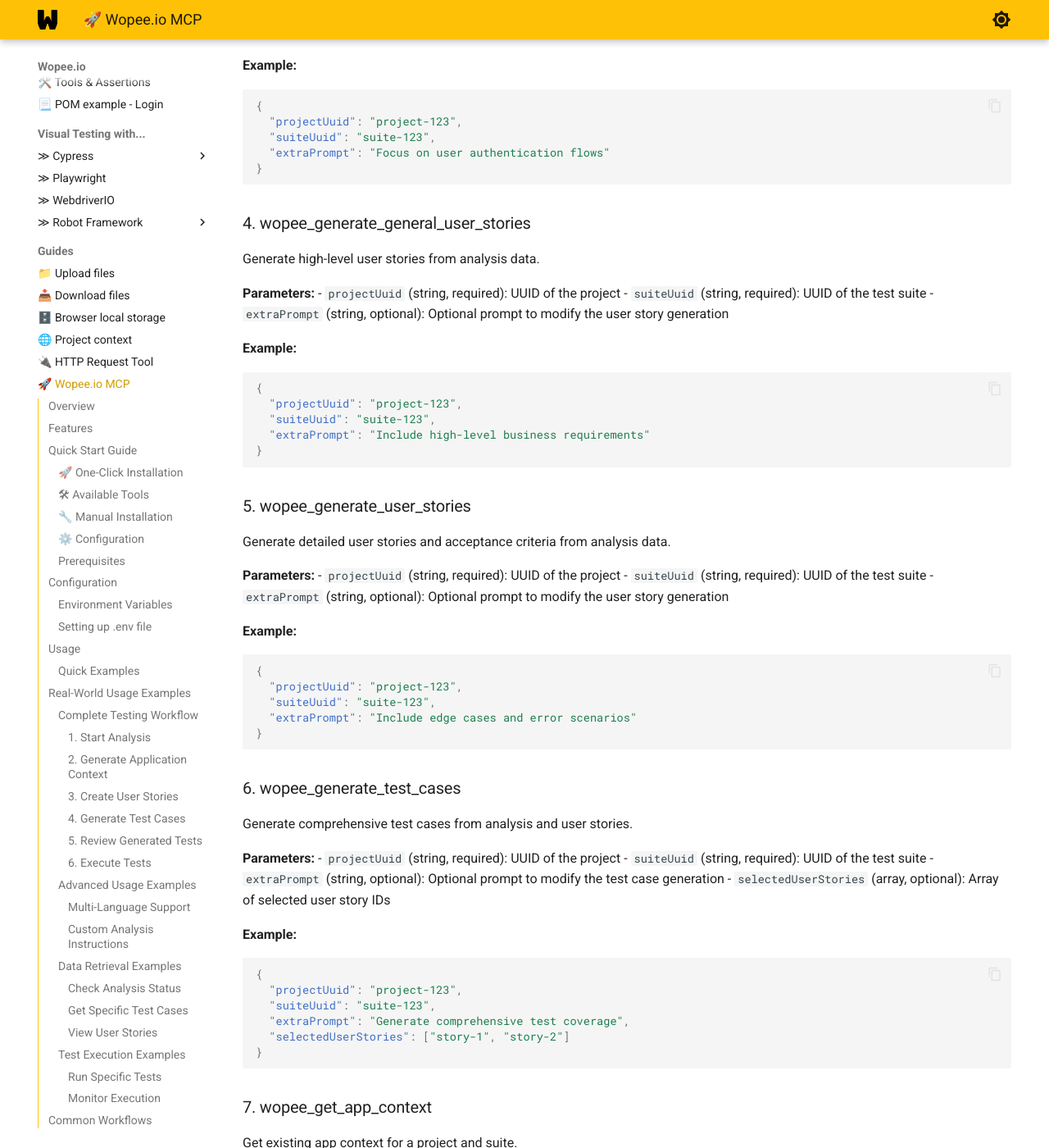
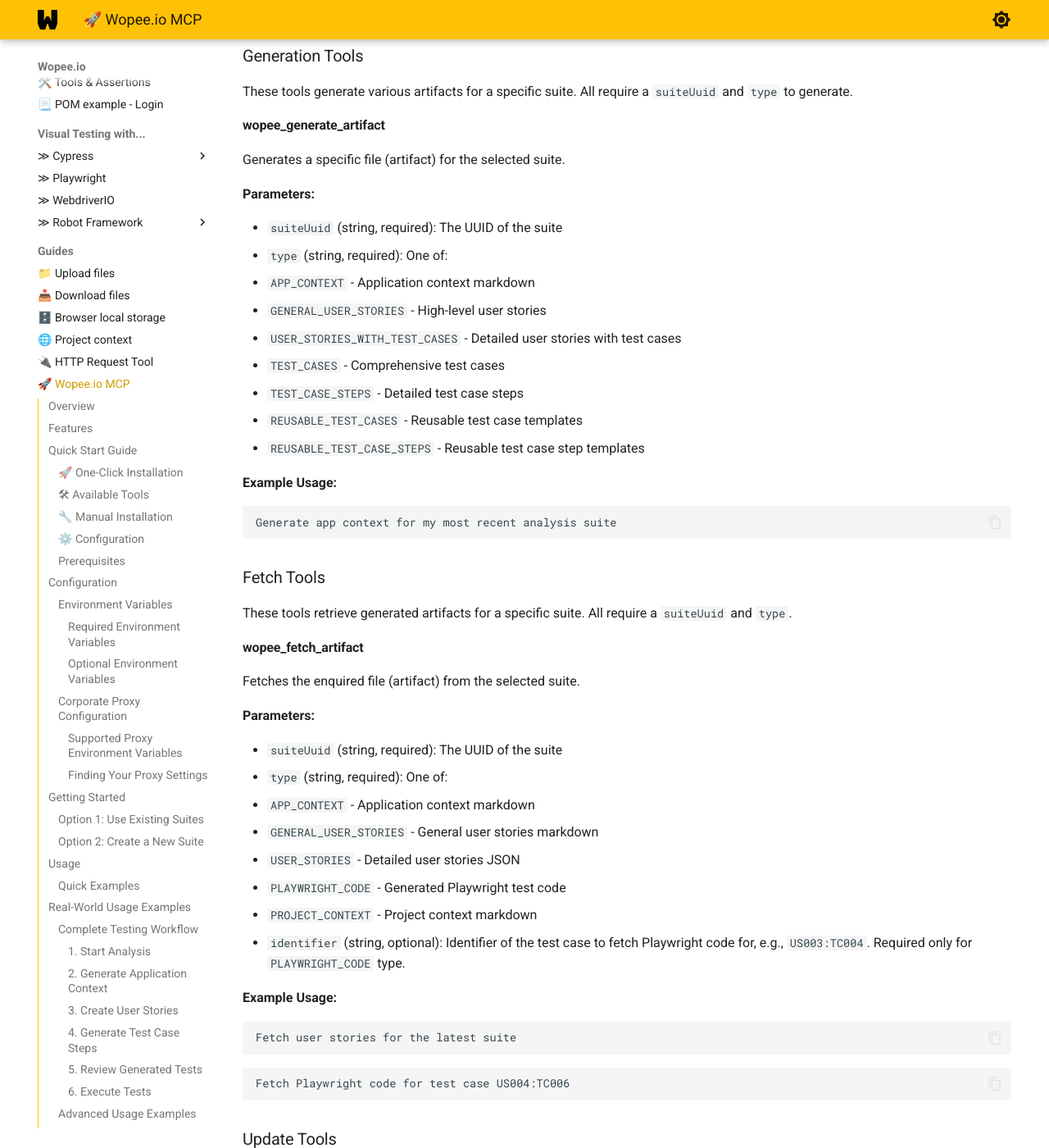
Before and after one commit to autonomous-testing/docs, an MkDocs documentation site: the page built from docs/guides/wopee-mcp.md, in a window 1280 px wide and 1400 px high, scrolled down 8468 px. Shown: the whole window at 82% size. Built offline with MkDocs 1.6.1 and Material for MkDocs 9.7.7, drawn with Linux system fonts in a browser that asks for light colours; some of the changed text lies outside the part shown.

Commit message:
feat: sync wopee mcp guide with package's README

````diff
--- a/docs/guides/wopee-mcp.md
+++ b/docs/guides/wopee-mcp.md
@@ -4,21 +4,17 @@
 
 ## Overview
 
-Wopee.io MCP is a Model Context Protocol server for integrating with the Wopee testing platform. This server provides tools for dispatching analysis, generating app context, user stories, test cases, and running test executions.
+Wopee.io MCP is a Model Context Protocol server for integrating with the Wopee testing platform. This server provides tools for managing analysis suites, generating test cases, user stories, and dispatching autonomous testing agents.
 
 Now, you can use Wopee.io MCP to integrate with your favorite IDE and use Wopee.io AI Agents to increase your productivity and speed up your testing while developing your web app.
 
 ## Features
 
 - **Dispatch Analysis**: Start analysis of web applications to understand their structure and behavior
-- **Dispatch Agent**: Execute tests for specific projects and suites
-- **Generate App Context**: Create detailed application context based on analysis results
-- **Generate General User Stories**: Generate high-level user stories from analysis data
-- **Generate User Stories**: Generate detailed user stories and acceptance criteria from analysis data
-- **Generate Test Cases**: Generate comprehensive test cases from analysis and user stories
-- **Get App Context**: Retrieve existing app context for a project and suite
-- **Get User Stories**: Retrieve existing user stories for a project and suite
-- **Get Test Cases**: Retrieve existing test cases for a project and suite
+- **Dispatch Agent**: Execute tests for specific suites with autonomous testing agents
+- **Generate Artifacts**: Create app context, user stories, test cases, and more from analysis results
+- **Fetch Artifacts**: Retrieve existing app context, user stories, test cases, and Playwright code
+- **Update Artifacts**: Modify existing artifacts for a specific suite
 - **Fetch Analysis Suites**: Fetch all analysis suites for a project
 
 ## Quick Start Guide
@@ -26,24 +22,21 @@
 ### 🚀 One-Click Installation
 
 **For VS Code / Cursor:**
+
 1. `Ctrl+Shift+P` → "MCP: Install Server"
 2. Enter: `wopee-mcp`
-3. Add your API key into .env file
+3. Configure your environment variables in the MCP config
 
 ### 🛠 Available Tools
 
-| Tool | Purpose | Example |
-|------|---------|---------|
-| `wopee_dispatch_analysis` | Start app analysis | `@wopee wopee_dispatch_analysis Project UUID: project-123` |
-| `wopee_dispatch_agent` | Execute tests | `@wopee wopee_dispatch_agent Project UUID: project-123 Suite UUID: suite-123` |
-| `wopee_generate_app_context` | Generate app context | `@wopee wopee_generate_app_context Project UUID: project-123 Suite UUID: suite-123` |
-| `wopee_generate_general_user_stories` | Generate general user stories | `@wopee wopee_generate_general_user_stories Project UUID: project-123 Suite UUID: suite-123` |
-| `wopee_generate_user_stories` | Generate detailed user stories | `@wopee wopee_generate_user_stories Project UUID: project-123 Suite UUID: suite-123` |
-| `wopee_generate_test_cases` | Generate test cases | `@wopee wopee_generate_test_cases Project UUID: project-123 Suite UUID: suite-123` |
-| `wopee_get_app_context` | Get existing app context | `@wopee wopee_get_app_context Project UUID: project-123 Suite UUID: suite-123` |
-| `wopee_get_user_stories` | Get existing user stories | `@wopee wopee_get_user_stories Project UUID: project-123 Suite UUID: suite-123` |
-| `wopee_get_test_cases` | Get existing test cases | `@wopee wopee_get_test_cases Project UUID: project-123 Suite UUID: suite-123` |
-| `wopee_fetch_analysis_suites` | Fetch all analysis suites | `@wopee wopee_fetch_analysis_suites Project UUID: project-123` |
+| Tool                          | Purpose                   | Example                                                                     |
+| ----------------------------- | ------------------------- | --------------------------------------------------------------------------- |
+| `wopee_fetch_analysis_suites` | Fetch all analysis suites | `Fetch all existing analysis suites for my project`                         |
+| `wopee_dispatch_analysis`     | Start app analysis        | `Dispatch a new analysis suite`                                             |
+| `wopee_generate_artifact`     | Generate artifacts        | `Generate app context for my most recent analysis suite`                    |
+| `wopee_fetch_artifact`        | Fetch existing artifacts  | `Fetch user stories for the latest suite`                                   |
+| `wopee_update_artifact`       | Update existing artifacts | `Update app context file for the most recent suite`                         |
+| `wopee_dispatch_agent`        | Execute tests             | `Dispatch agent for my latest suite's user story US001 and test case TC003` |
 
 ### 🔧 Manual Installation
 
@@ -53,10 +46,20 @@
 
 ### ⚙️ Configuration
 
-Set environment variables:
-```bash
-export WOPEE_API_KEY=your_api_key_here
-export WOPEE_PROJECT_UUID=your_project_uuid_here
+Add the Wopee MCP server to your MCP configuration:
+
+```json
+{
+  "mcpServers": {
+    "wopee": {
+      "command": "npx wopee-mcp",
+      "env": {
+        "WOPEE_PROJECT_UUID": "your-project-uuid-here",
+        "WOPEE_API_KEY": "your-api-key-here"
+      }
+    }
+  }
+}
 ```
 
 ### Prerequisites
@@ -64,68 +67,106 @@
 Before using the Wopee MCP server, ensure you have:
 
 1. **VS Code** with the MCP extension installed, or **Cursor** ... or even could be used with ChatGPT or Claude or any other AI agent that supports MCP.
-2. A **Wopee API key** from [wopee.io](https://wopee.io)
+2. A **Wopee API key** from [cmd.wopee.io](https://cmd.wopee.io) (in your project's settings)
 3. **Node.js 18+** installed on your system
 
 ## Configuration
 
-The server loads configuration from a `.env` file in the project root directory (where `package.json` is located).
-
 ### Environment Variables
 
-- `WOPEE_API_KEY` (required): Your Wopee API key
-- `WOPEE_PROJECT_UUID` (required): Your Wopee project UUID
-- `WOPEE_API_URL` (optional): Wopee API endpoint (defaults to `https://api.wopee.io/`)
+#### Required Environment Variables
 
-### Setting up .env file
+- **`WOPEE_PROJECT_UUID`** - Your Wopee project UUID. This identifies which project you're working with.
+- **`WOPEE_API_KEY`** - Your Wopee API key. You can create one at [cmd.wopee.io](https://cmd.wopee.io), in your project's settings.
 
-1. **Copy the example file:**
-   ```bash
-   cp env.example .env
-   ```
+#### Optional Environment Variables
 
-2. **Edit the .env file in the project root:**
-   ```bash
-   # Wopee API Configuration
-   WOPEE_API_KEY=your_actual_api_key_here
-   WOPEE_PROJECT_UUID=your_project_uuid_here
-   WOPEE_API_URL=https://api.dev.wopee.io/
-   ```
+- **`WOPEE_API_URL`** - The Wopee API endpoint URL. Should be specified only for testing/development purposes.
 
-3. **For MCP integration, update your `mcp.json`:**
-   ```json
-   {
-     "mcpServers": {
-       "wopee": {
-         "command": "npx",
-         "args": ["wopee-mcp@latest"],
-         "env": {}
-       }
-     }
-   }
-   ```
+### Corporate Proxy Configuration
 
-   **Note:** The server automatically loads API keys from the `.env` file in the project root. No need to hardcode them in the MCP configuration.
+If you're behind a corporate proxy/VPN and experiencing connection timeouts, you can configure proxy settings using standard environment variables:
+
+```json
+{
+  "mcpServers": {
+    "wopee": {
+      "command": "npx wopee-mcp",
+      "env": {
+        "WOPEE_PROJECT_UUID": "your-project-uuid-here",
+        "WOPEE_API_KEY": "your-api-key-here",
+        "HTTPS_PROXY": "http://your-proxy-server:8080"
+      }
+    }
+  }
+}
+```
+
+#### Supported Proxy Environment Variables
+
+- **`HTTPS_PROXY`** or **`https_proxy`** - Proxy server URL for HTTPS connections (recommended)
+- **`HTTP_PROXY`** or **`http_proxy`** - Fallback proxy server URL
+
+#### Finding Your Proxy Settings
+
+If you're unsure about your proxy settings, check your VS Code settings (`settings.json`) for `http.proxy` value, or consult your IT department. Common corporate proxy formats:
+
+- `http://proxy.company.com:8080`
+- `http://10.x.x.x:8080`
+- `http://username:password@proxy.company.com:8080` (if authentication is required)
+
+## Getting Started
+
+Most tools in this MCP server require a `suiteUuid` to operate. You have two options to get started:
+
+### Option 1: Use Existing Suites
+
+Start by fetching your existing analysis suites:
+
+```
+Use the wopee_fetch_analysis_suites tool to retrieve all available suites for your project.
+```
+
+This will return a list of all analysis suites with their UUIDs, which you can then use with other tools.
+
+### Option 2: Create a New Suite
+
+If you don't have any suites yet, create a fresh analysis suite:
+
+```
+Use the wopee_dispatch_analysis tool to create and dispatch a new analysis/crawling suite.
+```
+
+This will create a new suite and return its UUID, which you can use for subsequent operations.
 
 ## Usage
 
-Once configured, you can use the Wopee tools in your chat interface. Simply type `@wopee` followed by the tool name and required parameters.
+Once configured, you can use the Wopee tools in your chat interface. Simply describe what you want to do in natural language.
 
 ### Quick Examples
 
-**Start Analysis:**
+**Fetch Analysis Suites:**
+
 ```
-@wopee wopee_dispatch_analysis Project UUID: project-123
+Fetch all existing analysis suites for my project
 ```
 
-**Generate Test Cases:**
+**Start Analysis:**
+
 ```
-@wopee wopee_generate_test_cases Project UUID: project-123 Suite UUID: suite-123
+Dispatch a new analysis suite
+```
+
+**Generate Artifacts:**
+
+```
+Generate app context for my most recent analysis suite
 ```
 
 **Execute Tests:**
+
 ```
-@wopee wopee_dispatch_agent Project UUID: project-123 Suite UUID: suite-123
+Dispatch agent for my latest suite's user story US001 and test case TC003
 ```
 
 ## Real-World Usage Examples
@@ -135,31 +176,37 @@
 Here's a typical workflow from analysis to test execution:
 
 #### 1. Start Analysis
+
 ```
 Dispatch analysis
 ```
 
 #### 2. Generate Application Context
+
 ```
 Generate app context
 ```
 
 #### 3. Create User Stories
+
 ```
-Generate user stories
+Generate user stories with test cases
 ```
 
-#### 4. Generate Test Cases
+#### 4. Generate Test Case Steps
+
 ```
-Generate test cases
+Generate test case steps
 ```
 
 #### 5. Review Generated Tests
+
 ```
 Give me all the generated tests in tabular format
 ```
 
 #### 6. Execute Tests
+
 ```
 Dispatch agent to run test TC001 from US001
 ```
@@ -167,6 +214,7 @@
 ### Advanced Usage Examples
 
 #### Multi-Language Support
+
 ```
 Generate user stories with additional instructions: "All outputs has to be in Portuguese language"
 ```
@@ -176,6 +224,7 @@
 ```
 
 #### Custom Analysis Instructions
+
 ```
 Dispatch analysis with additional instructions: "All outputs has to be in Czech Language"
 ```
@@ -187,6 +236,7 @@
 ### Data Retrieval Examples
 
 #### Check Analysis Status
+
 ```
 What is the status of my analysis?
 ```
@@ -196,6 +246,7 @@
 ```
 
 #### Get Specific Test Cases
+
 ```
 Give me all tests from the A001
 ```
@@ -205,6 +256,7 @@
 ```
 
 #### View User Stories
+
 ```
 Give me a list of the user stories in bullet points format
 ```
@@ -216,6 +268,7 @@
 ### Test Execution Examples
 
 #### Run Specific Tests
+
 ```
 Dispatch all tests for user story US001
 ```
@@ -225,6 +278,7 @@
 ```
 
 #### Monitor Execution
+
 ```
 What about now?
 ```
@@ -236,13 +290,16 @@
 ## Common Workflows
 
 ### 1. New Project Setup
+
 1. **Dispatch analysis** for your application
 2. **Generate app context** to understand the application
-3. **Generate user stories** based on analysis
-4. **Generate test cases** from user stories
-5. **Review and organize** the generated content
+3. **Generate general user stories** for high-level overview
+4. **Generate user stories with test cases** based on analysis
+5. **Generate test case steps** for detailed test execution
+6. **Review and organize** the generated content
 
 ### 2. Test Execution Workflow
+
 1. **Check available tests** in your analysis
 2. **Select specific tests** to execute
 3. **Dispatch agent** to run selected tests
@@ -250,6 +307,7 @@
 5. **Review test outcomes** and iterate
 
 ### 3. Multi-Analysis Comparison
+
 1. **Fetch all analysis suites** for your project
 2. **Compare test cases** from different analyses
 3. **Check statuses** of all analyses
@@ -258,224 +316,192 @@
 ## Tips and Best Practices
 
 ### 1. Use Descriptive Analysis Names
+
 - Include the application name and version
 - Add date or iteration information
 - Example: `"E-commerce App v2.1 - Payment Testing"`
 
 ### 2. Provide Clear Instructions
+
 - Be specific about language requirements
 - Include focus areas for testing
 - Example: `"Focus on user authentication and payment flows"`
 
 ### 3. Monitor Progress
+
 - Check analysis status regularly
 - Wait for completion before proceeding
 - Use status queries to track progress
 
 ### 4. Organize by Analysis
+
 - Keep related tests in the same analysis
 - Use consistent naming conventions
 - Document analysis purposes
 
 ### 5. Test Execution
+
 - Start with single test cases
 - Monitor execution status
 - Scale up to multiple tests once stable
 
 ## Available Tools
 
-### 1. wopee_dispatch_analysis
+### Suite Management
 
-Start a new analysis for a given URL.
+#### wopee_fetch_analysis_suites
+
+Fetches all analysis suites for your project. This is a good starting point to see what suites are available.
+
+- **Returns:** Array of analysis suites with their UUIDs, names, statuses, and metadata
+
+**Example Usage:**
+
+```
+Fetch all existing analysis suites for my project
+```
+
+#### wopee_dispatch_analysis
+
+Creates and dispatches a new analysis/crawling suite for your project. Use this to start a fresh analysis session.
+
+- **Returns:** Success message with the created suite information
+
+**Example Usage:**
+
+```
+Dispatch a new analysis suite
+```
+
+### Generation Tools
+
+These tools generate various artifacts for a specific suite. All require a `suiteUuid` and `type` to generate.
+
+#### wopee_generate_artifact
+
+Generates a specific file (artifact) for the selected suite.
 
 **Parameters:**
-- `projectUuid` (string, required): UUID of the project
-- `iterations` (number, required): Number of analysis iterations
-- `suiteAnalysisConfig` (object, required): Configuration for the analysis
 
-**Example:**
-```json
-{
-  "projectUuid": "project-123",
-  "iterations": 5,
-  "suiteAnalysisConfig": {
-    "startingUrl": "https://example.com",
-    "username": "testuser",
-    "password": "testpass",
-    "cookiesPreference": "ACCEPT_ALL"
-  }
-}
+- `suiteUuid` (string, required): The UUID of the suite
+- `type` (string, required): One of:
+  - `APP_CONTEXT` - Application context markdown
+  - `GENERAL_USER_STORIES` - High-level user stories
+  - `USER_STORIES_WITH_TEST_CASES` - Detailed user stories with test cases
+  - `TEST_CASES` - Comprehensive test cases
+  - `TEST_CASE_STEPS` - Detailed test case steps
+  - `REUSABLE_TEST_CASES` - Reusable test case templates
+  - `REUSABLE_TEST_CASE_STEPS` - Reusable test case step templates
+
+**Example Usage:**
+
+```
+Generate app context for my most recent analysis suite
 ```
 
-### 2. wopee_dispatch_agent
+### Fetch Tools
 
-Execute tests for specific projects and suites.
+These tools retrieve generated artifacts for a specific suite. All require a `suiteUuid` and `type`.
+
+#### wopee_fetch_artifact
+
+Fetches the enquired file (artifact) from the selected suite.
 
 **Parameters:**
-- `projectUuid` (string, required): UUID of the project
-- `suiteUuid` (string, required): UUID of the test suite
-- `analysisIdentifier` (string, required): Analysis identifier
-- `testCases` (array, required): Array of test cases to execute
 
-**Example:**
-```json
-{
-  "projectUuid": "project-123",
-  "suiteUuid": "suite-123",
-  "analysisIdentifier": "analysis-123",
-  "testCases": [
-    {
-      "testCaseId": "test-1",
-      "userStoryId": "story-1"
-    }
-  ]
-}
+- `suiteUuid` (string, required): The UUID of the suite
+- `type` (string, required): One of:
+  - `APP_CONTEXT` - Application context markdown
+  - `GENERAL_USER_STORIES` - General user stories markdown
+  - `USER_STORIES` - Detailed user stories JSON
+  - `PLAYWRIGHT_CODE` - Generated Playwright test code
+  - `PROJECT_CONTEXT` - Project context markdown
+- `identifier` (string, optional): Identifier of the test case to fetch Playwright code for, e.g., `US003:TC004`. Required only for `PLAYWRIGHT_CODE` type.
+
+**Example Usage:**
+
+```
+Fetch user stories for the latest suite
 ```
 
-### 3. wopee_generate_app_context
+```
+Fetch Playwright code for test case US004:TC006
+```
 
-Generate application context based on analysis results.
+### Update Tools
+
+These tools are used to update or set certain files (artifacts) for a specific suite.
+
+#### wopee_update_artifact
+
+Updates/replaces existing file (artifact) for a specific suite.
 
 **Parameters:**
-- `projectUuid` (string, required): UUID of the project
-- `suiteUuid` (string, required): UUID of the test suite
-- `extraPrompt` (string, optional): Optional prompt to modify the app context generation
 
-**Example:**
-```json
-{
-  "projectUuid": "project-123",
-  "suiteUuid": "suite-123",
-  "extraPrompt": "Focus on user authentication flows"
-}
+- `suiteUuid` (string, required): The UUID of the suite
+- `type` (string, required): One of:
+  - `APP_CONTEXT` - Application context markdown
+  - `GENERAL_USER_STORIES` - General user stories markdown
+  - `USER_STORIES` - Detailed user stories JSON
+  - `PLAYWRIGHT_CODE` - Generated Playwright test code
+  - `PROJECT_CONTEXT` - Project context markdown
+- `content` (string, required): Markdown content for `APP_CONTEXT`, `GENERAL_USER_STORIES` and `PROJECT_CONTEXT`, structured JSON for `USER_STORIES`
+- `identifier` (string, optional): Identifier of the test case to update Playwright code for, e.g., `US003:TC004`. Required only for `PLAYWRIGHT_CODE` type.
+
+**Example Usage:**
+
+```
+Update app context file for the most recent suite with this content: <YourMarkdown>
 ```
 
-### 4. wopee_generate_general_user_stories
+### Agent Testing
 
-Generate high-level user stories from analysis data.
+#### wopee_dispatch_agent
+
+Dispatches an autonomous testing agent to execute test cases for a selected suite.
 
 **Parameters:**
-- `projectUuid` (string, required): UUID of the project
-- `suiteUuid` (string, required): UUID of the test suite
-- `extraPrompt` (string, optional): Optional prompt to modify the user story generation
 
-**Example:**
-```json
-{
-  "projectUuid": "project-123",
-  "suiteUuid": "suite-123",
-  "extraPrompt": "Include high-level business requirements"
-}
+- `suiteUuid` (string, required): The UUID of the suite containing the test cases
+- `analysisIdentifier` (string, required): The analysis identifier for the suite
+- `testCases` (array, required): Array of test case objects to execute, each containing:
+  - `testCaseId` (string): The ID of the test case (e.g., `TC001`)
+  - `userStoryId` (string): The ID of the associated user story (e.g., `US001`)
+
+**Example Usage:**
+
+```
+Dispatch agent for my latest suite's user story US001 and test case TC003
 ```
 
-### 5. wopee_generate_user_stories
+## Typical Workflow
 
-Generate detailed user stories and acceptance criteria from analysis data.
+1. **Start with a suite:**
 
-**Parameters:**
-- `projectUuid` (string, required): UUID of the project
-- `suiteUuid` (string, required): UUID of the test suite
-- `extraPrompt` (string, optional): Optional prompt to modify the user story generation
+   - Use `wopee_fetch_analysis_suites` to see existing suites, OR
+   - Use `wopee_dispatch_analysis` to create a new suite
 
-**Example:**
-```json
-{
-  "projectUuid": "project-123",
-  "suiteUuid": "suite-123",
-  "extraPrompt": "Include edge cases and error scenarios"
-}
-```
+2. **Generate artifacts:**
 
-### 6. wopee_generate_test_cases
+   - Generate app context: `wopee_generate_artifact` with `APP_CONTEXT`
+   - Generate general user stories: `wopee_generate_artifact` with `GENERAL_USER_STORIES`
+   - Generate user stories with test cases: `wopee_generate_artifact` with `USER_STORIES_WITH_TEST_CASES`
+   - Generate reusable test cases: `wopee_generate_artifact` with `REUSABLE_TEST_CASES`
+   - Generate reusable test case steps: `wopee_generate_artifact` with `REUSABLE_TEST_CASE_STEPS`
+   - Generate test case steps: `wopee_generate_artifact` with `TEST_CASE_STEPS`
 
-Generate comprehensive test cases from analysis and user stories.
+3. **Fetch generated content:**
 
-**Parameters:**
-- `projectUuid` (string, required): UUID of the project
-- `suiteUuid` (string, required): UUID of the test suite
-- `extraPrompt` (string, optional): Optional prompt to modify the test case generation
-- `selectedUserStories` (array, optional): Array of selected user story IDs
+   - Use `wopee_fetch_artifact` to retrieve generated markdown/JSON files
 
-**Example:**
-```json
-{
-  "projectUuid": "project-123",
-  "suiteUuid": "suite-123",
-  "extraPrompt": "Generate comprehensive test coverage",
-  "selectedUserStories": ["story-1", "story-2"]
-}
-```
+4. **Run tests:**
+   - Use `wopee_dispatch_agent` to execute test cases with the autonomous testing agent
 
-### 7. wopee_get_app_context
+## Notes
 
-Get existing app context for a project and suite.
-
-**Parameters:**
-- `projectUuid` (string, required): UUID of the project
-- `suiteUuid` (string, required): UUID of the test suite
-
-**Example:**
-```json
-{
-  "projectUuid": "project-123",
-  "suiteUuid": "suite-123"
-}
-```
-
-### 8. wopee_get_user_stories
-
-Get existing user stories for a project and suite.
-
-**Parameters:**
-- `projectUuid` (string, required): UUID of the project
-- `suiteUuid` (string, required): UUID of the test suite
-
-**Example:**
-```json
-{
-  "projectUuid": "project-123",
-  "suiteUuid": "suite-123"
-}
-```
-
-### 9. wopee_get_test_cases
-
-Get existing test cases for a project and suite.
-
-**Parameters:**
-- `projectUuid` (string, required): UUID of the project
-- `suiteUuid` (string, required): UUID of the test suite
-
-**Example:**
-```json
-{
-  "projectUuid": "project-123",
-  "suiteUuid": "suite-123"
-}
-```
-
-### 10. wopee_fetch_analysis_suites
-
-Fetch all analysis suites for a given project.
-
-**Parameters:**
-- `projectUuid` (string, required): UUID of the project
-
-**Example:**
-```json
-{
-  "projectUuid": "project-123"
-}
-```
-
-**Response:**
-Returns an array of analysis suites with detailed information including:
-- Suite UUID, name, and type
-- Upload and execution status
-- Analysis identifier
-- Suite running status
-- Generation state for app context, user stories, and test cases
-- Creation and update timestamps
+- Most tools require a `suiteUuid`. Always start by fetching or creating a suite.
+- `wopee_dispatch_analysis` tool will go through the whole cycle of processing - crawling the application and generating all of the files (artifacts) one by one.
+- It is advisable to use [cmd.wopee.io](https://cmd.wopee.io) for a convenient visual representation of the generated data and results of the agent runs.
 
 ## Example Session Flow
 
@@ -507,9 +533,10 @@
 
 ### Common Issues
 
-- **Command not found**: `npm install -g wopee-mcp`
-- **API key error**: Check environment variables
+- **Command not found**: Run `npm install -g wopee-mcp`
+- **API key error**: Check environment variables in MCP config
 - **Connection failed**: Verify internet and API key
+- **Connection timeout**: Configure corporate proxy settings
 - **Tools not showing**: Restart editor
 
 ### Error Handling
@@ -517,49 +544,30 @@
 #### Common Error Messages
 
 1. **"User not found" error:**
-    - Check API key configuration
-    - Verify project permissions
-    - Contact support if persistent
+
+   - Check API key configuration
+   - Verify project permissions
+   - Contact support if persistent
 
 2. **"Analysis not found" error:**
-    - Verify project UUID
-    - Check analysis completion status
-    - Ensure analysis exists
+
+   - Verify suite UUID
+   - Check analysis completion status
+   - Ensure analysis exists
 
 3. **"Test execution failed" error:**
-    - Check test case validity
-    - Verify application accessibility
-    - Review test steps
+   - Check test case validity
+   - Verify application accessibility
+   - Review test steps
 
 ### Getting Help
 
 - **Check logs**: Look in the MCP server output panel
 - **Verify installation**: Run `wopee-mcp --help` in terminal
-- **Test connection**: Use the `wopee_dispatch_analysis` tool with a simple URL
-
-## Response Format
-
-All tools return responses in the following format:
-
-```json
-{
-  "success": true,
-  "data": { /* tool-specific data */ },
-  "message": "Success message",
-  "error": "Error message (only present if success is false)"
-}
-```
-
-## Error Handling
-
-The server provides detailed error messages for:
-- Invalid parameters
-- GraphQL API errors
-- Network connectivity issues
-- Configuration problems
+- **Test connection**: Use the `wopee_dispatch_analysis` tool
 
 !!! note "Need help?"
 
     For support and further information, please refer to the [npm package page](https://www.npmjs.com/package/wopee-mcp) or contact the package maintainers.
 
-*Note: This package is currently in early preview; features and functionalities are subject to change.*
+_Note: This package is currently in early preview; features and functionalities are subject to change._
````
